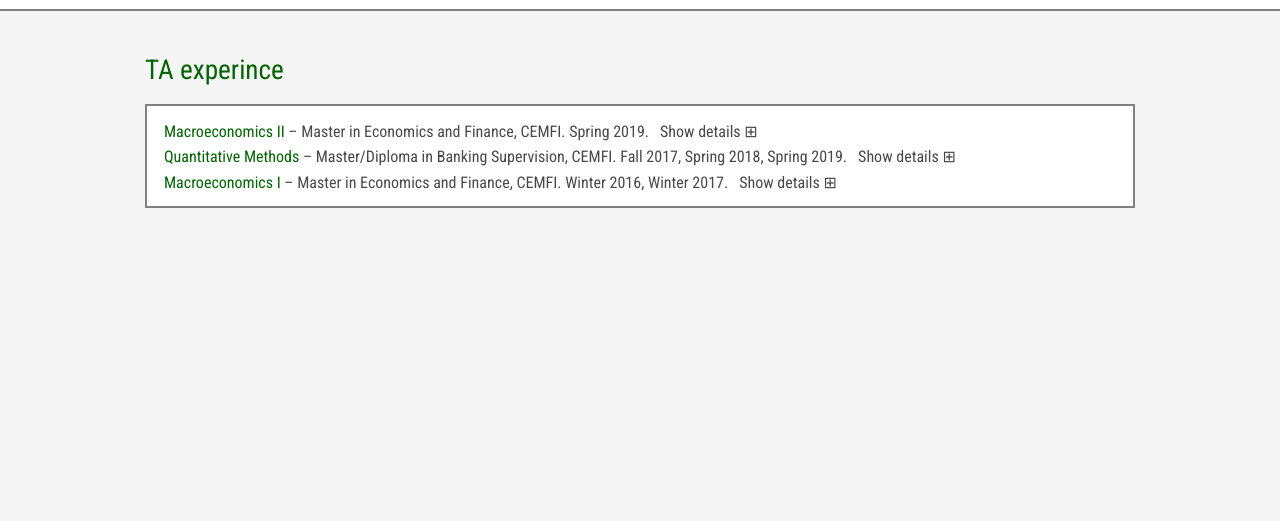
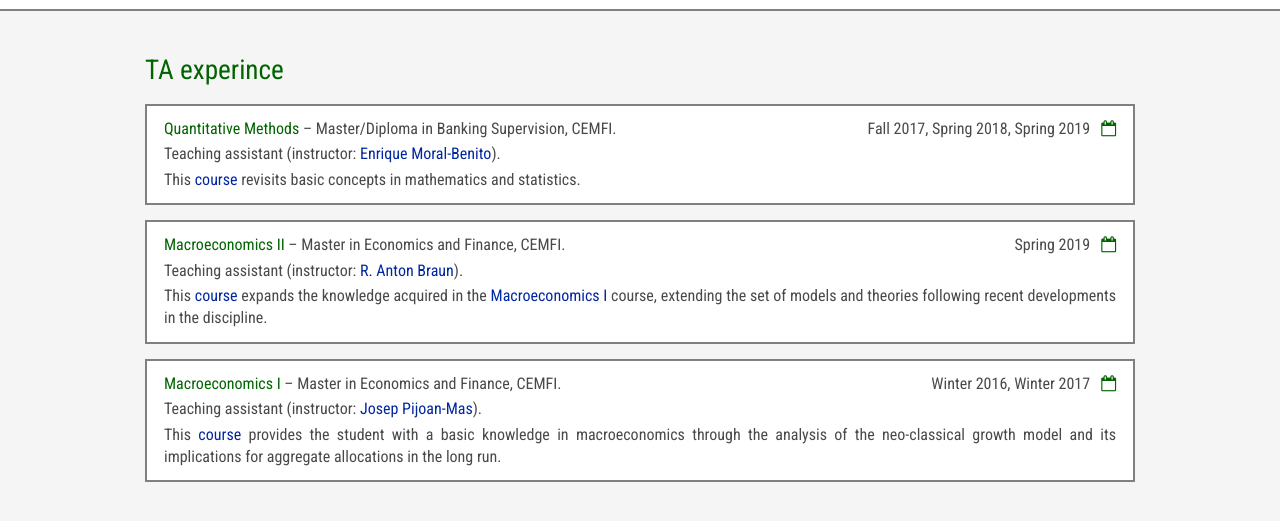
Before and after one commit to vsangiah/vsangiah.github.io, a plain HTML site: page teaching.html in a window 1280 px wide. Shown: the part 59-580 px from the top of the page. Drawn offline with nearby package versions, Linux system fonts and the light colour scheme.

Commit message:
ok new teaching page

```diff
--- a/teaching.html
+++ b/teaching.html
@@ -3,13 +3,14 @@
 
 <html>
 <head>
-  <title>Borja Petit - Teaching</title>
+  <title>B. Petit: Teaching</title>
   <meta http-equiv="content-type" content="text/html; charset=UTF-8">
   <meta name="viewport" content="width=device-width, initial-scale=1">
   <meta name="author" content="Borja Petit">
   <link rel="icon" type="image/png" href="files/img/icon.png" />
   <link rel="stylesheet" type="text/css" href="files/src/cssfile.css">
   <link href="https://fonts.googleapis.com/css?family=Roboto+Condensed&display=swap" rel="stylesheet">
+  <link rel="stylesheet" href="https://cdnjs.cloudflare.com/ajax/libs/font-awesome/4.7.0/css/font-awesome.min.css">
   <script src="https://ajax.googleapis.com/ajax/libs/jquery/3.3.1/jquery.min.js"></script>
 </head>
 <body>
@@ -29,36 +30,33 @@
 <h1>TA experince</h1>
 
 <div class="subsection">
-  <div>
-    <color>Macroeconomics II</color> – Master in Economics and Finance, CEMFI.
-    Spring 2019. &nbsp;
-    <a class="plus">details</a>
-    <p class="hidden" style="margin-left:20px">
-      Teaching assistant (instructor: <a href="https://www.frbatlanta.org/research/economists/braun-anton.aspx">R. Anton Braun</a>).<br>
-      This course expands the knowledge acquired in the <a href="https://www.cemfi.es/studies/master/course.asp?c=101118">Macroeconomics I</a> course, extending the set of models and theories following recent developments in the discipline.<br>
-      <a href="https://www.cemfi.es/studies/master/course.asp?c=101114">Course's website</a>.
-    </p>
-  </div>
-  <div>
-    <color>Quantitative Methods</color> – Master/Diploma in Banking Supervision, CEMFI.
-    Fall 2017, Spring 2018, Spring 2019. &nbsp;
-    <a class="plus">details</a>
-    <p class="hidden" style="margin-left:20px;">
-      Teaching assistant (instructor: <a href="https://moralbenito.weebly.com/">Enrique Moral-Benito</a>).<br>
-      This course revisits basic concepts in mathematics and statistics.<br>
-      <a href="https://www.cemfi.es/studies/dsb/index.asp">Program's website</a>.
-    </p>
-  </div>
-  <div>
-    <color>Macroeconomics I</color> – Master in Economics and Finance, CEMFI.
-    Winter 2016, Winter 2017. &nbsp;
-    <a class="plus">details</a>
-    <p class="hidden" style="margin-left:20px">
-      Teaching assistant (instructor: <a href="https://www.cemfi.es/~pijoan/">Josep Pijoan-Mas</a>).<br>
-      This course provides the student with a basic knowledge in macroeconomics through the analysis of the neo-classical growth model and its implications for aggregate allocations in the long run.<br>
-      <a href="https://www.cemfi.es/studies/master/course.asp?c=101118">Course's website</a>.
-    </p>
-  </div>
+  <color>Quantitative Methods</color> – Master/Diploma in Banking Supervision, CEMFI.
+  <span style="text-align:left;float:right;">
+    Fall 2017, Spring 2018, Spring 2019
+    &nbsp;&nbsp;<color><i class="fa fa-calendar-o"></i></color>
+  </span>
+  <p>Teaching assistant (instructor: <a href="https://moralbenito.weebly.com/">Enrique Moral-Benito</a>).</p>
+  <p>This <a href="https://www.cemfi.es/studies/dsb/index.asp">course</a> revisits basic concepts in mathematics and statistics.</p>
+</div>
+
+<div class="subsection">
+  <color>Macroeconomics II</color> – Master in Economics and Finance, CEMFI.
+  <span style="text-align:left;float:right;">
+    Spring 2019
+    &nbsp;&nbsp;<color><i class="fa fa-calendar-o"></i></color>
+  </span>
+  <p>Teaching assistant (instructor: <a href="https://www.frbatlanta.org/research/economists/braun-anton.aspx">R. Anton Braun</a>).</p>
+  <p>This <a href="https://www.cemfi.es/studies/master/course.asp?c=101114">course</a> expands the knowledge acquired in the <a href="https://www.cemfi.es/studies/master/course.asp?c=101118">Macroeconomics I</a> course, extending the set of models and theories following recent developments in the discipline.</p>
+</div>
+
+<div class="subsection">
+  <color>Macroeconomics I</color> – Master in Economics and Finance, CEMFI.
+  <span style="text-align:left;float:right;">
+    Winter 2016, Winter 2017
+    &nbsp;&nbsp;<color><i class="fa fa-calendar-o"></i></color>
+  </span>
+  <p>Teaching assistant (instructor: <a href="https://www.cemfi.es/~pijoan/">Josep Pijoan-Mas</a>).</p>
+  <p>This <a href="https://www.cemfi.es/studies/master/course.asp?c=101118">course</a> provides the student with a basic knowledge in macroeconomics through the analysis of the neo-classical growth model and its implications for aggregate allocations in the long run.</p>
 </div>
 
 <!-- %%%%%%%%%%%%%%%%%%%%%%%%%%%%%%%%%%%%%%%%%%%%%%%%%%%%%%%%%%%%%%%%%%%%%%% -->
```
Also changed, not shown: index.html (+1 -1 lines), research.html (+1 -1 lines).
